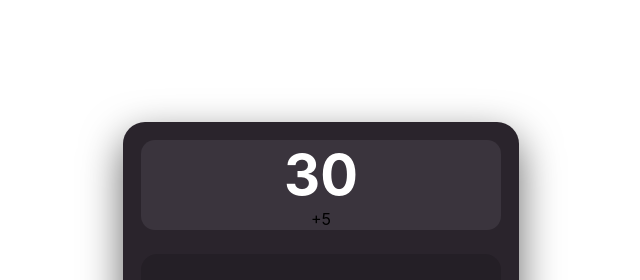
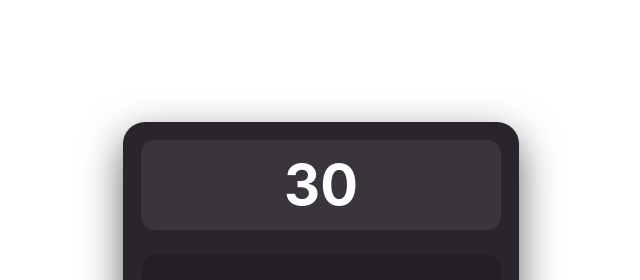
Before and after one commit to 100xlucky/TimerByOscar1, a website: page public/timer.html in a window 1280 px wide. Shown: the top 280 px of the page, without its empty margins (319-959 px from the left). Drawn offline with Linux system fonts and the light colour scheme.

Commit message:
Update timer.html

```diff
--- a/public/timer.html
+++ b/public/timer.html
@@ -14,11 +14,7 @@ body{margin:0;height:100vh;display:flex;align-items:center;justify-content:cente
 
 <body>
 <div id="container">
-  <div id="timerBox"><div style="position:relative; text-align:center">
-  <div id="timer">30</div>
-  <div id="plusFive">+5</div>
-</div>
-</div>
+  <div id="timerBox"><div id="timer">30</div></div>
   <div id="supportBox">IndoFinity connected</div>
 </div>
 
```
